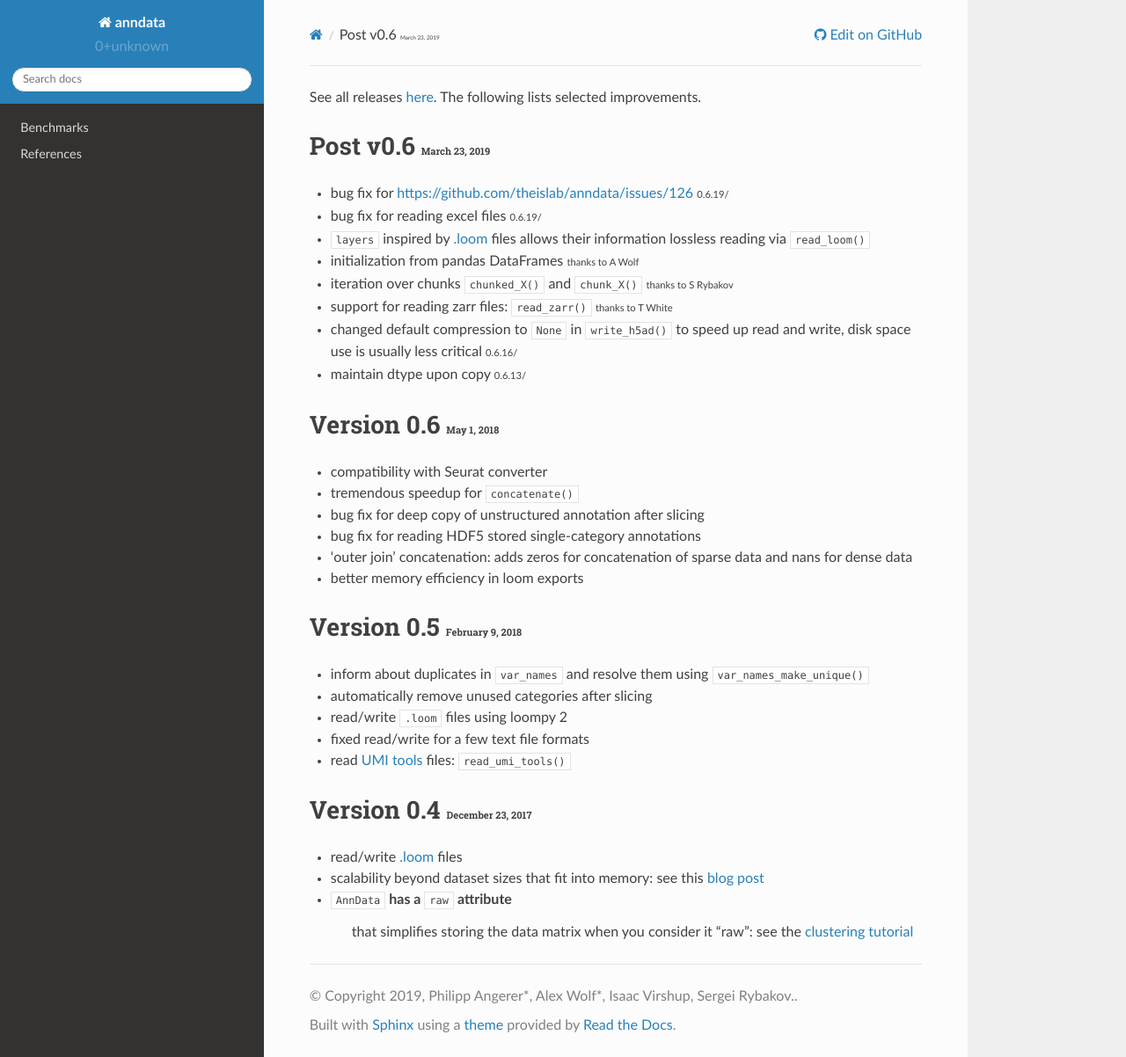
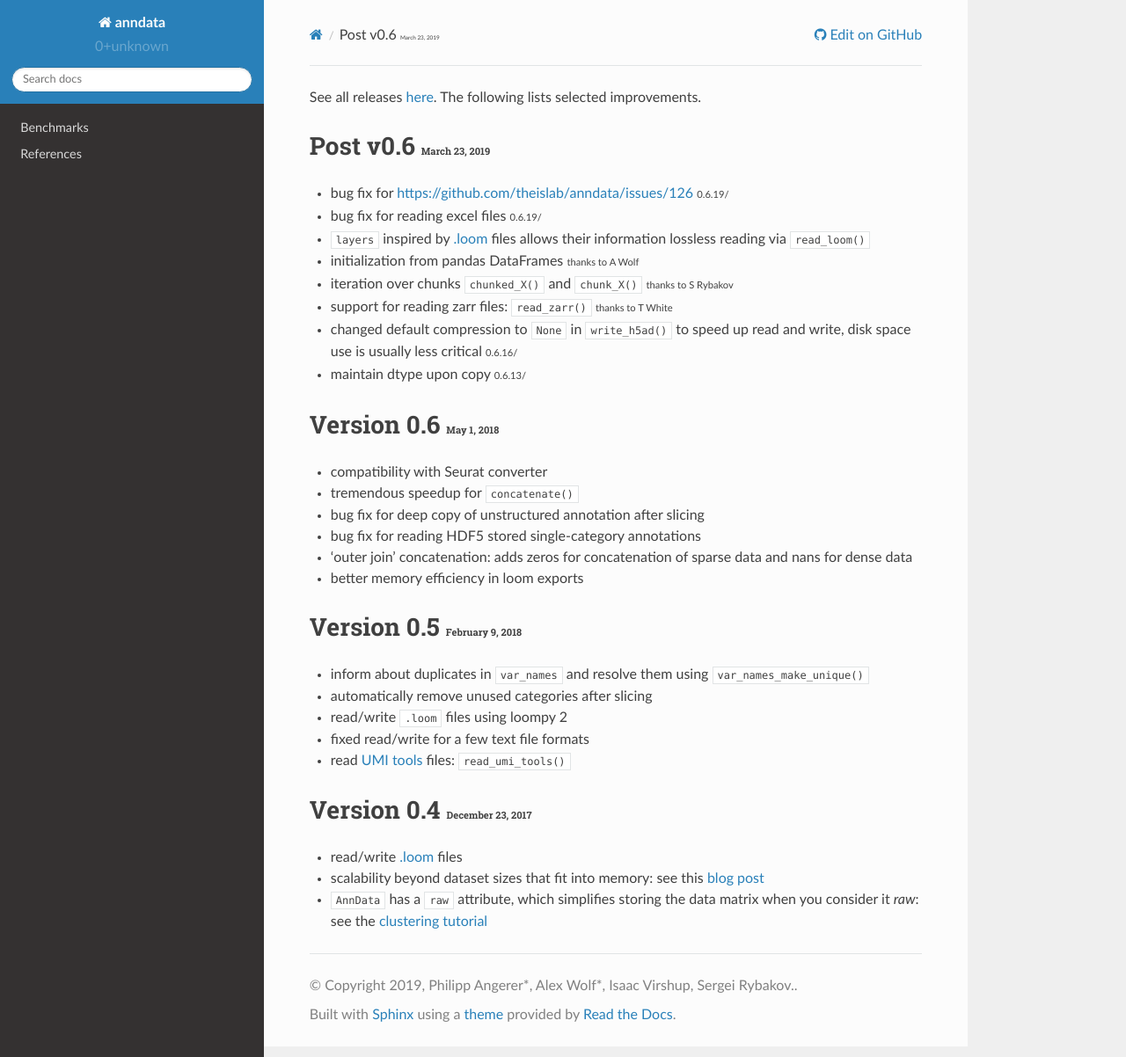
Before and after one commit to scverse/anndata, a Sphinx documentation site: the page built from docs/release_notes.rst, in a window 1280 px wide and 1202 px high. Shown: the whole window at 88% size. Built offline with Sphinx 7.4.7 and the Read the Docs theme 2.0.0, drawn with Linux system fonts in a browser that asks for light colours.

Commit message:
prettify release notes

```diff
--- a/docs/release_notes.rst
+++ b/docs/release_notes.rst
@@ -44,6 +44,4 @@ Version 0.4 :small:`December 23, 2017`
 
 - read/write `.loom <http://loompy.org>`__ files
 - scalability beyond dataset sizes that fit into memory: see this `blog post <http://falexwolf.de/blog/171223_AnnData_indexing_views_HDF5-backing/>`__
-- :class:`~anndata.AnnData` has a :class:`~anndata.AnnData.raw` attribute
-   that simplifies storing the data matrix when you consider it "raw": see the
-   `clustering tutorial <https://github.com/theislab/scanpy_usage/tree/master/170505_seurat>`__
+- :class:`~anndata.AnnData` has a :class:`~anndata.AnnData.raw` attribute, which simplifies storing the data matrix when you consider it *raw*: see the `clustering tutorial <https://github.com/theislab/scanpy_usage/tree/master/170505_seurat>`__
```
